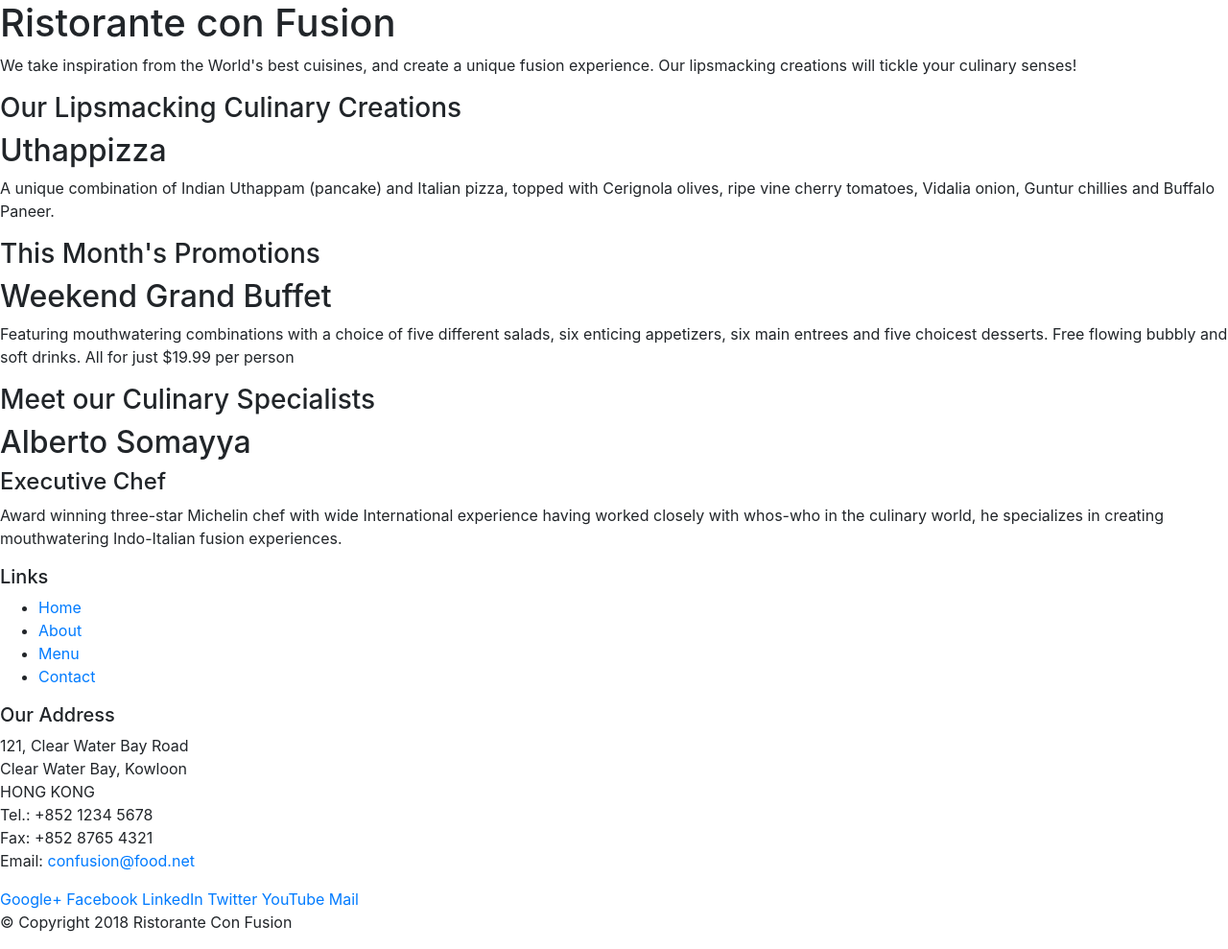
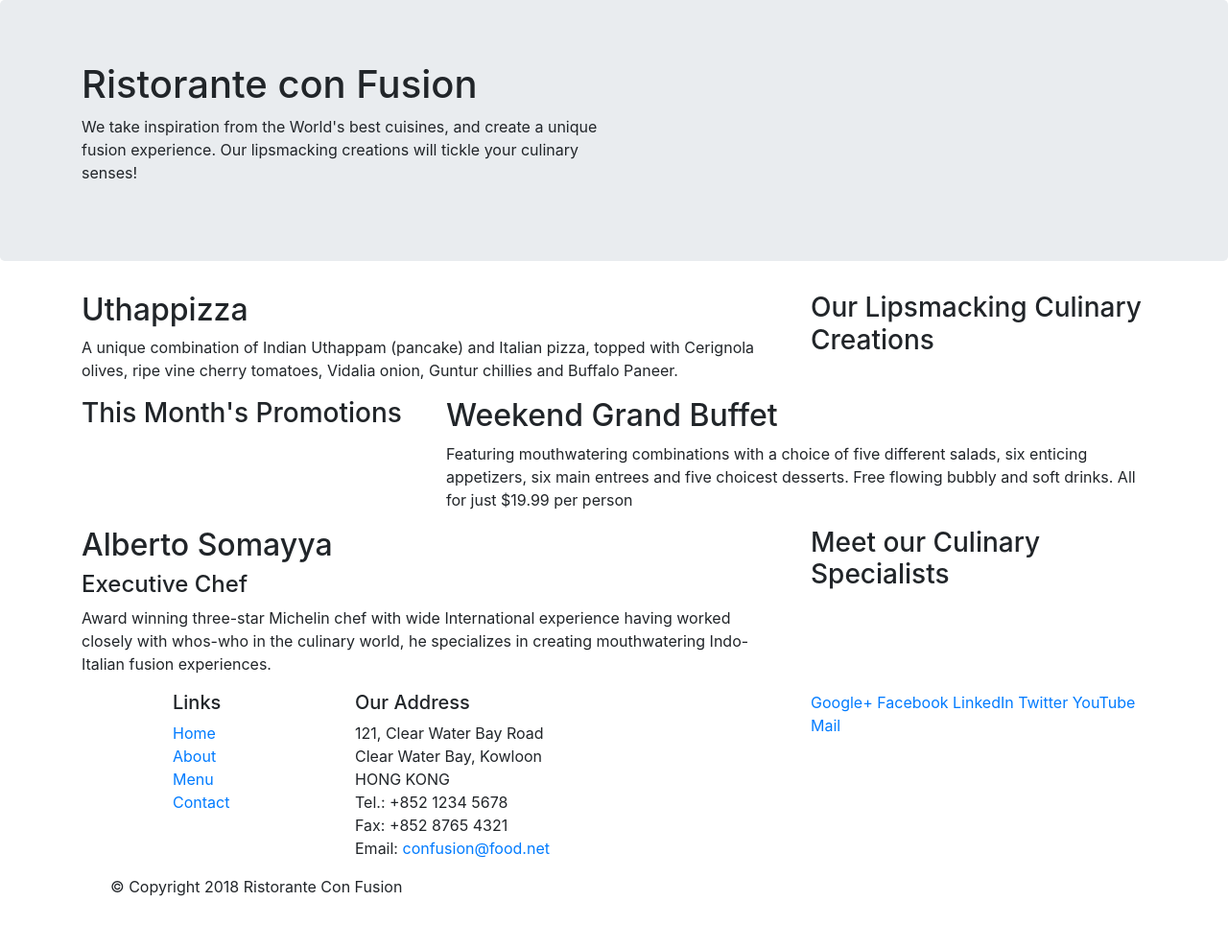
Before and after one commit to vijaiselvan/Restaurant-Website, a website: page index.html in a window 1280 px wide. Shown: the whole page at 96% size. After the commit the page ends 952 px from the top, so only its background shows below. Drawn offline with nearby package versions, Linux system fonts and the light colour scheme.

Commit message:
Bootstrap Grid Part 1

```diff
--- a/index.html
+++ b/index.html
@@ -15,26 +15,26 @@
 
 <body>
 
-    <header>
-        <div>
-            <div>
-                <div>
+    <header class="jumbotron">
+        <div class="container">
+            <div class="row">
+                <div class="col-12 col-sm-6">
                     <h1>Ristorante con Fusion</h1>
                     <p>We take inspiration from the World's best cuisines, and create a unique fusion experience. Our
                         lipsmacking creations will tickle your culinary senses!</p>
                 </div>
-                <div>
+                <div class="col-12 col-sm">
                 </div>
             </div>
         </div>
     </header>
 
-    <div>
-        <div>
-            <div>
+    <div class="container">
+        <div class="row">
+            <div class="col-12 col-sm-4 order-sm-last clo-md-3">
                 <h3>Our Lipsmacking Culinary Creations</h3>
             </div>
-            <div>
+            <div class="col col-sm order-sm-first col-md">
                 <h2>Uthappizza</h2>
                 <p>A unique combination of Indian Uthappam (pancake) and Italian pizza, topped with Cerignola olives,
                     ripe vine cherry tomatoes, Vidalia onion, Guntur chillies and Buffalo Paneer.</p>
@@ -42,11 +42,11 @@
         </div>
 
 
-        <div>
-            <div>
+        <div class="row">
+            <div class="col-12 col-sm-4 clo-md-3">
                 <h3>This Month's Promotions</h3>
             </div>
-            <div>
+            <div class="col col-sm col-md">
                 <h2>Weekend Grand Buffet</h2>
                 <p>Featuring mouthwatering combinations with a choice of five different salads, six enticing appetizers,
                     six main entrees and five choicest desserts. Free flowing bubbly and soft drinks. All for just
@@ -54,11 +54,11 @@
             </div>
         </div>
 
-        <div>
-            <div>
+        <div class="row">
+            <div class="col-12 col-sm-4 order-sm-last clo-md-3">
                 <h3>Meet our Culinary Specialists</h3>
             </div>
-            <div>
+            <div class="col col-sm order-sm-first col-md">
                 <h2>Alberto Somayya</h2>
                 <h4>Executive Chef</h4>
                 <p>Award winning three-star Michelin chef with wide International experience having worked closely with
@@ -69,18 +69,18 @@
     </div>
 
     <footer>
-        <div>
-            <div>
-                <div>
+        <div class="container">
+            <div class="row">
+                <div class="col-4 offset-1 col-sm-2">
                     <h5>Links</h5>
-                    <ul>
+                    <ul class="list-unstyled">
                         <li><a href="#">Home</a></li>
                         <li><a href="#">About</a></li>
                         <li><a href="#">Menu</a></li>
                         <li><a href="#">Contact</a></li>
                     </ul>
                 </div>
-                <div>
+                <div class="col-7 col-sm-5">
                     <h5>Our Address</h5>
                     <address>
                         121, Clear Water Bay Road<br>
@@ -91,7 +91,7 @@
                         Email: <a href="mailto:confusion@food.net">confusion@food.net</a>
                     </address>
                 </div>
-                <div>
+                <div class="col-12 col-sm-4">
                     <div>
                         <a href="http://google.com/+">Google+</a>
                         <a href="http://www.facebook.com/profile.php?id=">Facebook</a>
@@ -102,8 +102,8 @@
                     </div>
                 </div>
             </div>
-            <div>
-                <div>
+            <div class="col-auto">
+                <div class="col-auto">
                     <p>© Copyright 2018 Ristorante Con Fusion</p>
                 </div>
             </div>
```
